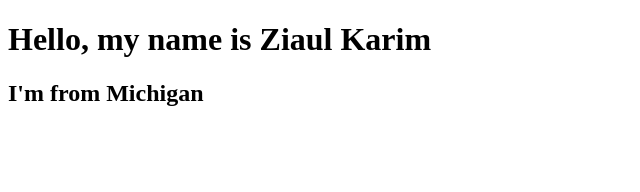
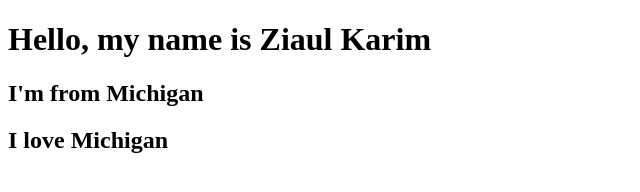
Before and after one commit to qazkarim/html_project, a plain HTML site: page index.html in a window 1280 px wide. Shown: the whole page, without its empty margins (0-640 px from the left). Drawn offline with Linux system fonts and the light colour scheme.

Commit message:
added 3rd line

```diff
--- a/index.html
+++ b/index.html
@@ -10,5 +10,6 @@
 <body>
     <h1>Hello, my name is Ziaul Karim</h1>
     <h2>I'm from Michigan</h2>
+    <h2>I love Michigan</h2>
 </body>
 </html>
```
